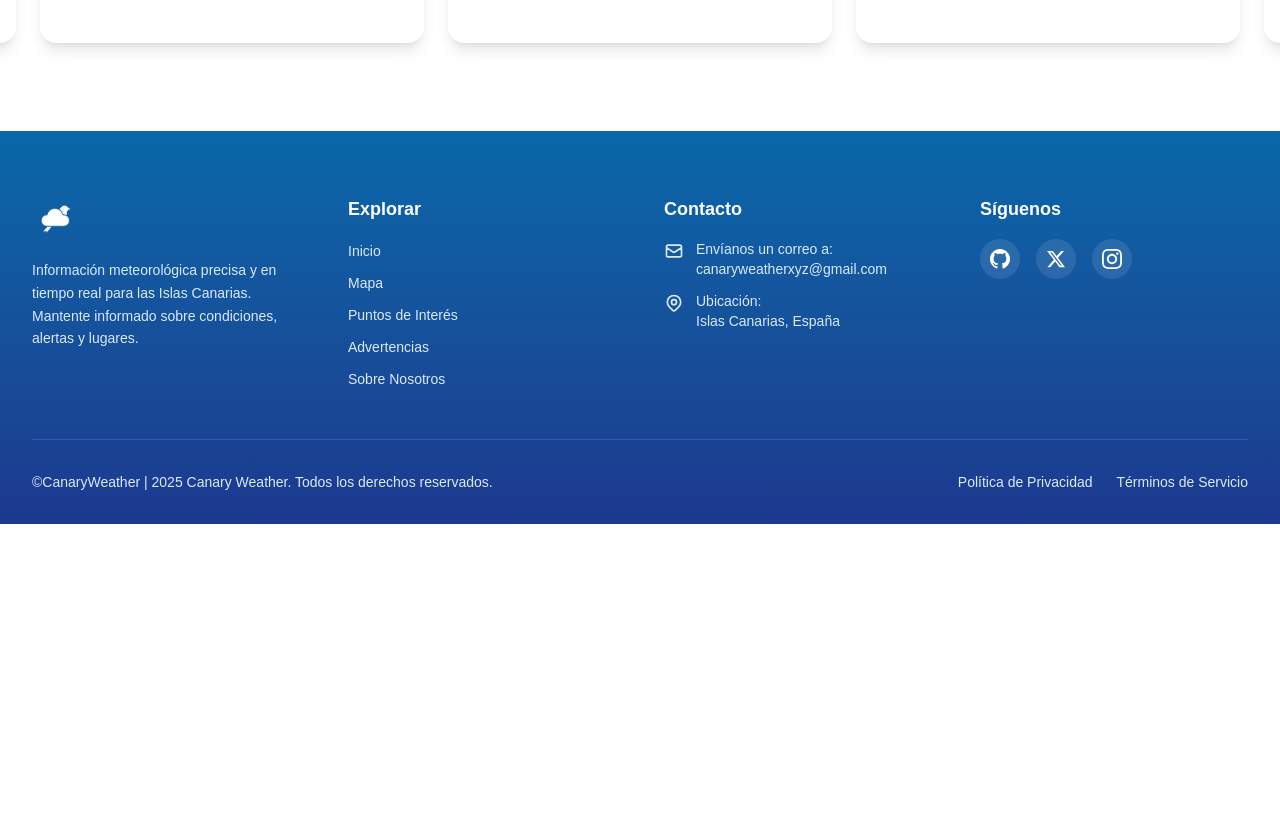
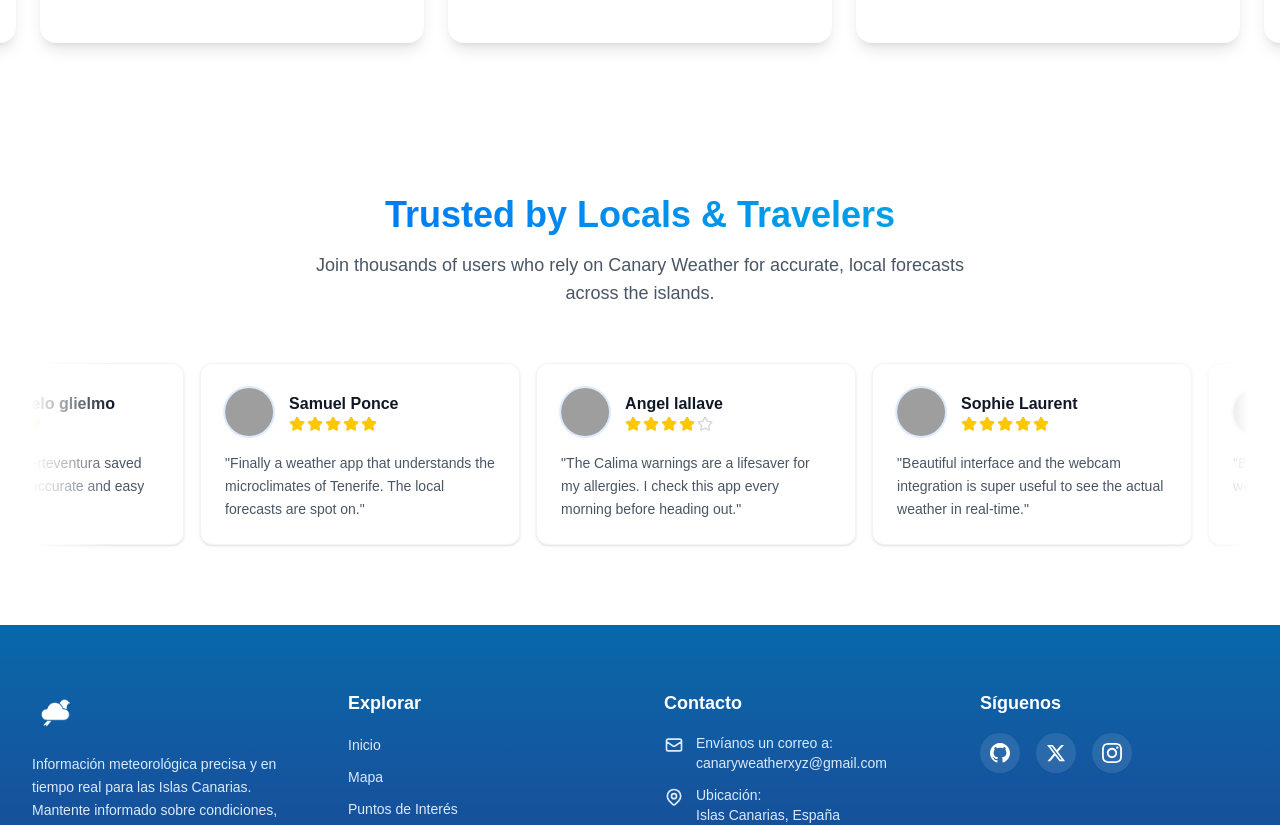
Before and after one commit to aangelo21/canary-weather, a React (Vite) app in the folder frontend/: page / in a window 1280 px wide. Shown: the part 1540-2365 px from the top of the page. Before the commit the page ends 2064 px from the top, so only its background shows below. Built offline with nearby package versions, Linux system fonts and the light colour scheme; no server answers; grey boxes are pictures that could not be loaded.

Commit message:
feat: addings reviews

```diff
--- a/frontend/package.json
+++ b/frontend/package.json
@@ -16,6 +16,7 @@
         "@tailwindcss/vite": "^4.1.16",
         "i18next": "^25.6.2",
         "leaflet": "^1.9.4",
+        "lucide-react": "^0.561.0",
         "prop-types": "^15.8.1",
         "react": "^19.0.0-rc.1",
         "react-dom": "^19.0.0-rc.1",
--- /dev/null
+++ b/frontend/src/components/home/Testimonials.jsx
@@ -0,0 +1,185 @@
+import { useEffect, useRef, useState } from 'react';
+import { Star } from 'lucide-react';
+
+/**
+ * Marquee component for scrolling content
+ * @param {Object} props - Component props
+ * @param {React.ReactNode} props.children - Content to scroll
+ * @param {string} [props.direction="left"] - Scroll direction
+ * @param {number} [props.speed=50] - Scroll speed in pixels per second
+ * @param {boolean} [props.pauseOnHover=true] - Whether to pause on hover
+ * @param {string} [props.className=""] - Additional CSS classes
+ */
+const Marquee = ({
+    children,
+    direction = 'left',
+    speed = 30,
+    pauseOnHover = true,
+    className = '',
+}) => {
+    const [contentWidth, setContentWidth] = useState(0);
+    const contentRef = useRef(null);
+    const [isPaused, setIsPaused] = useState(false);
+
+    useEffect(() => {
+        if (contentRef.current) {
+            setContentWidth(contentRef.current.scrollWidth);
+        }
+    }, [children]);
+
+    const duration = contentWidth > 0 ? contentWidth / speed : 0;
+
+    return (
+        <div
+            className={`overflow-hidden relative ${className}`}
+            onMouseEnter={() => pauseOnHover && setIsPaused(true)}
+            onMouseLeave={() => pauseOnHover && setIsPaused(false)}
+        >
+            <div
+                className="flex min-w-full gap-4"
+                style={{
+                    animation:
+                        duration > 0
+                            ? `scroll-${direction} ${duration}s linear infinite`
+                            : 'none',
+                    animationPlayState: isPaused ? 'paused' : 'running',
+                }}
+            >
+                <div ref={contentRef} className="flex gap-4 shrink-0">
+                    {children}
+                </div>
+                <div className="flex gap-4 shrink-0">{children}</div>
+            </div>
+
+            <style>
+                {`
+          @keyframes scroll-left {
+            from { transform: translateX(0); }
+            to { transform: translateX(-100%); }
+          }
+          @keyframes scroll-right {
+            from { transform: translateX(-100%); }
+            to { transform: translateX(0); }
+          }
+        `}
+            </style>
+        </div>
+    );
+};
+
+/**
+ * Review Card Component
+ * @param {Object} props - Component props
+ * @param {string} props.avatar - URL of the avatar image
+ * @param {string} props.name - Name of the reviewer
+ * @param {number} props.rating - Rating (1-5)
+ * @param {string} props.review - Review text
+ */
+const ReviewCard = ({ avatar, name, rating, review }) => (
+    <div className="w-80 p-6 bg-white dark:bg-gray-800 rounded-xl border border-gray-100 dark:border-gray-700 shadow-sm hover:shadow-md transition-shadow duration-300">
+        <div className="flex items-center gap-4 mb-4">
+            <img
+                src={avatar}
+                alt={name}
+                className="w-12 h-12 rounded-full object-cover ring-2 ring-blue-100 dark:ring-blue-900"
+            />
+            <div>
+                <h3 className="font-semibold text-gray-900 dark:text-white">
+                    {name}
+                </h3>
+                <div className="flex gap-0.5">
+                    {Array.from({ length: 5 }).map((_, i) => (
+                        <Star
+                            key={i}
+                            className={`w-4 h-4 ${
+                                i < rating
+                                    ? 'text-yellow-400 fill-yellow-400'
+                                    : 'text-gray-300 dark:text-gray-600'
+                            }`}
+                        />
+                    ))}
+                </div>
+            </div>
+        </div>
+        <p className="text-sm text-gray-600 dark:text-gray-300 leading-relaxed">
+            "{review}"
+        </p>
+    </div>
+);
+
+/**
+ * Testimonials Section Component
+ * Displays a marquee of user reviews
+ */
+export default function Testimonials() {
+    const reviews = [
+        {
+            id: 1,
+            name: 'Michelangelo glielmo',
+            avatar: 'https://api.dicebear.com/7.x/avataaars/svg?seed=alex',
+            rating: 5,
+            review: 'The wind alerts for Fuerteventura saved my surf trip! Incredibly accurate and easy to read.',
+        },
+        {
+            id: 2,
+            name: 'Samuel Ponce',
+            avatar: 'https://api.dicebear.com/7.x/avataaars/svg?seed=maria',
+            rating: 5,
+            review: 'Finally a weather app that understands the microclimates of Tenerife. The local forecasts are spot on.',
+        },
+        {
+            id: 3,
+            name: 'Angel lallave',
+            avatar: 'https://api.dicebear.com/7.x/avataaars/svg?seed=john',
+            rating: 4,
+            review: 'The Calima warnings are a lifesaver for my allergies. I check this app every morning before heading out.',
+        },
+        {
+            id: 4,
+            name: 'Sophie Laurent',
+            avatar: 'https://api.dicebear.com/7.x/avataaars/svg?seed=sophie',
+            rating: 5,
+            review: 'Beautiful interface and the webcam integration is super useful to see the actual weather in real-time.',
+        },
+        {
+            id: 5,
+            name: 'Carlos Luis',
+            avatar: 'https://api.dicebear.com/7.x/avataaars/svg?seed=carlos',
+            rating: 5,
+            review: 'Best app for hiking in La Gomera. The trail weather info is exactly what I needed.',
+        },
+    ];
+
+    return (
+        <section className="py-16 bg-white dark:bg-gray-900 transition-colors duration-300">
+            <div className="max-w-7xl mx-auto px-4 sm:px-6 lg:px-8 space-y-10">
+                <div className="text-center space-y-4">
+                    <h2 className="text-3xl md:text-4xl font-bold bg-clip-text text-transparent bg-gradient-to-r from-blue-600 to-cyan-500 dark:from-blue-400 dark:to-cyan-300">
+                        Trusted by Locals & Travelers
+                    </h2>
+                    <p className="text-gray-600 dark:text-gray-400 max-w-2xl mx-auto text-lg">
+                        Join thousands of users who rely on Canary Weather for accurate, local forecasts across the islands.
+                    </p>
+                </div>
+
+                <div className="relative">
+                    {/* Gradient masks for smooth fade effect on edges */}
+                    <div className="absolute left-0 top-0 bottom-0 w-20 bg-gradient-to-r from-white dark:from-gray-900 to-transparent z-10 pointer-events-none" />
+                    <div className="absolute right-0 top-0 bottom-0 w-20 bg-gradient-to-l from-white dark:from-gray-900 to-transparent z-10 pointer-events-none" />
+
+                    <Marquee direction="left" className="py-4" speed={40}>
+                        {reviews.map((review) => (
+                            <ReviewCard
+                                key={review.id}
+                                avatar={review.avatar}
+                                name={review.name}
+                                rating={review.rating}
+                                review={review.review}
+                            />
+                        ))}
+                    </Marquee>
+                </div>
+            </div>
+        </section>
+    );
+}
--- a/frontend/src/pages/Home.jsx
+++ b/frontend/src/pages/Home.jsx
@@ -2,6 +2,7 @@ import Hero from '../components/home/Hero';
 import HourlyForecast from '../components/home/HourlyForecast';
 import Stats from '../components/home/Stats';
 import DestinationCarousel from '../components/home/DestinationCarousel';
+import Testimonials from '../components/home/Testimonials';
 import SEO from '../components/SEO';
 import { useGeolocation } from '../hooks/useGeolocation';
 
@@ -19,6 +20,7 @@ function Home() {
             <Stats coords={coords} />
             <div className="bg-white dark:bg-gray-900">
                 <DestinationCarousel />
+                <Testimonials />
             </div>
         </div>
     );
```
Also changed, not shown: 1 other file (tests, documents, lock files or other folders).
